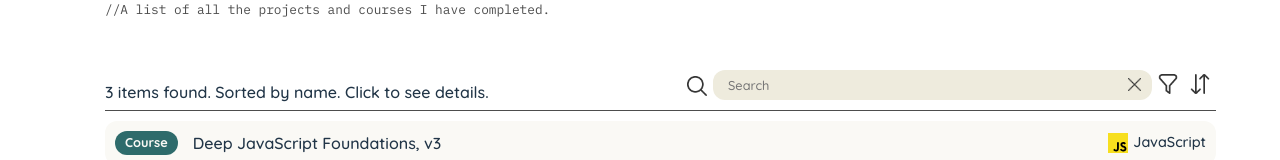
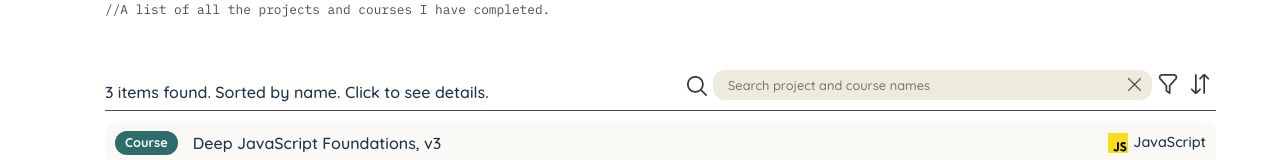
Before and after one commit to Stefdev13/stef-bekaert-portfolio, a React (Vite) app: page /about in a window 1280 px wide. Both pictures are taken after a click on the button 1136 px from the left and 3084 px from the top of the page. Shown: the part 3002-3162 px from the top of the page. Built offline with nearby package versions, Linux system fonts and the light colour scheme.

Commit message:
ExperienceList filter animate
Added an animation to the filter overlay and fixed a bug with the filters being overwritten

```diff
--- a/src/components/about/experience-section/ExperienceList.module.css
+++ b/src/components/about/experience-section/ExperienceList.module.css
@@ -131,6 +131,8 @@
     flex-direction: column;
     gap: 30px;
 
+    animation: slide-in .4s ease-in-out;
+
     position: fixed;
     top: 50%;
     left: 50%;
@@ -248,3 +250,18 @@
         color: var(--var-colour-bg-l2);
     }
 }
+
+@keyframes slide-in {
+    0% {
+        top: 100%;
+        opacity: 0;
+    }
+    50% {
+        top: 75%;
+        opacity: 0;
+    }
+    100% {
+        top: 50%;
+        opacity: 1;
+    }
+}
--- a/src/components/about/experience-section/ExperienceListSearchBtn.jsx
+++ b/src/components/about/experience-section/ExperienceListSearchBtn.jsx
@@ -39,7 +39,7 @@
       >
         <input
           type="text"
-          placeholder="Search"
+          placeholder="Search project and course names"
           className={styles.searchField}
           value={searchText}
           onChange={function updateSearchText(e) {
--- a/src/context/ExperienceListProvider.jsx
+++ b/src/context/ExperienceListProvider.jsx
@@ -194,10 +194,12 @@
 // === Search methods ===
 function searchItems(items, searchText) {
   for (const item of items) {
-    if (item.name.toLowerCase().includes(searchText)) {
-      item.shouldShow = true;
-    } else {
-      item.shouldShow = false;
+    if (item.shouldShow) {
+      if (item.name.toLowerCase().includes(searchText)) {
+        item.shouldShow = true;
+      } else {
+        item.shouldShow = false;
+      }
     }
   }
 }
@@ -287,9 +289,7 @@
   sortSetting
 ) {
   filterItems(filteredAndSortedItems, typeFilterOptions, techFilterOptions);
-
   sortItems(filteredAndSortedItems, sortSetting);
-
   searchItems(filteredAndSortedItems, searchText);
 
   return filteredAndSortedItems;
```
